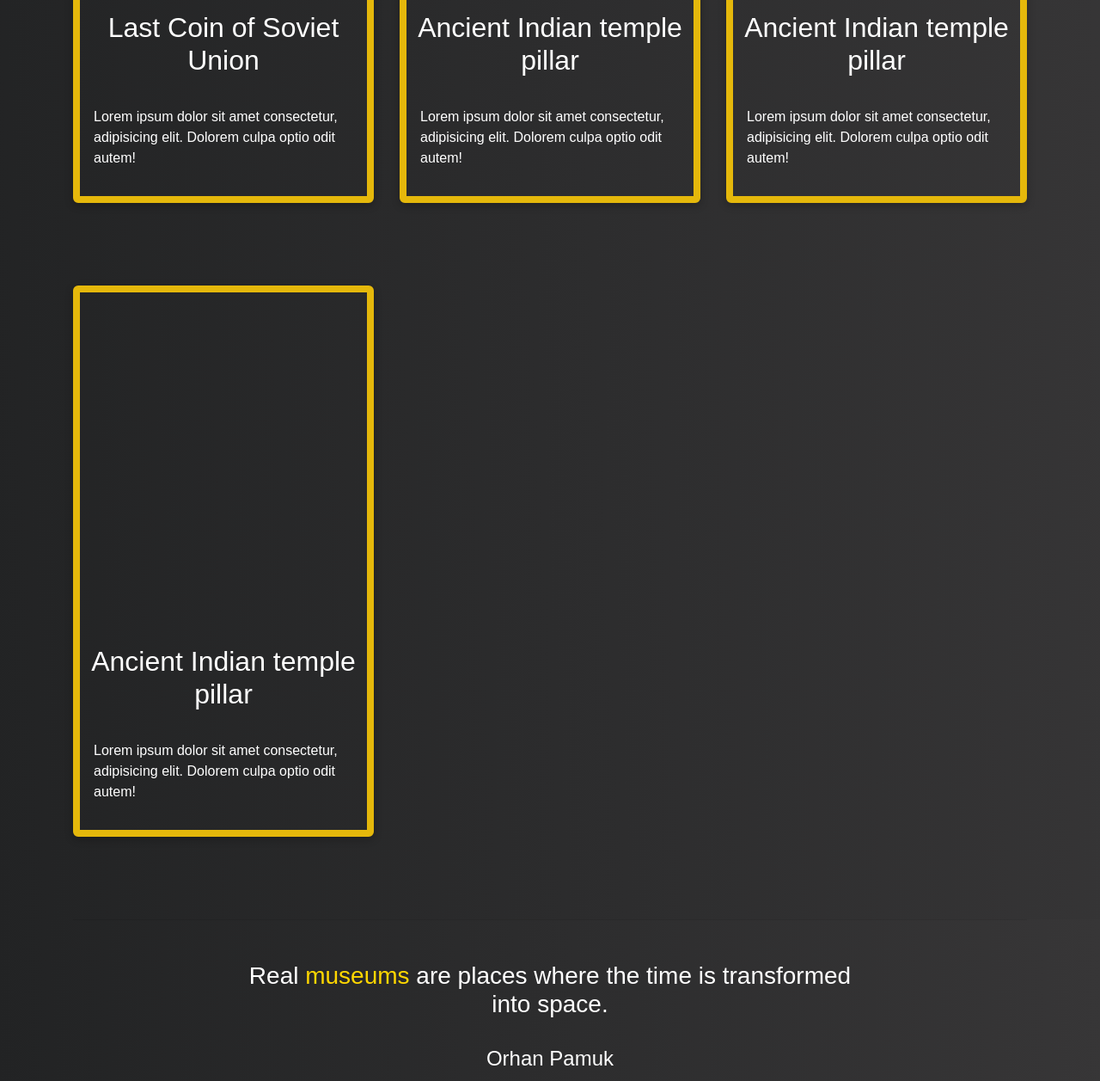
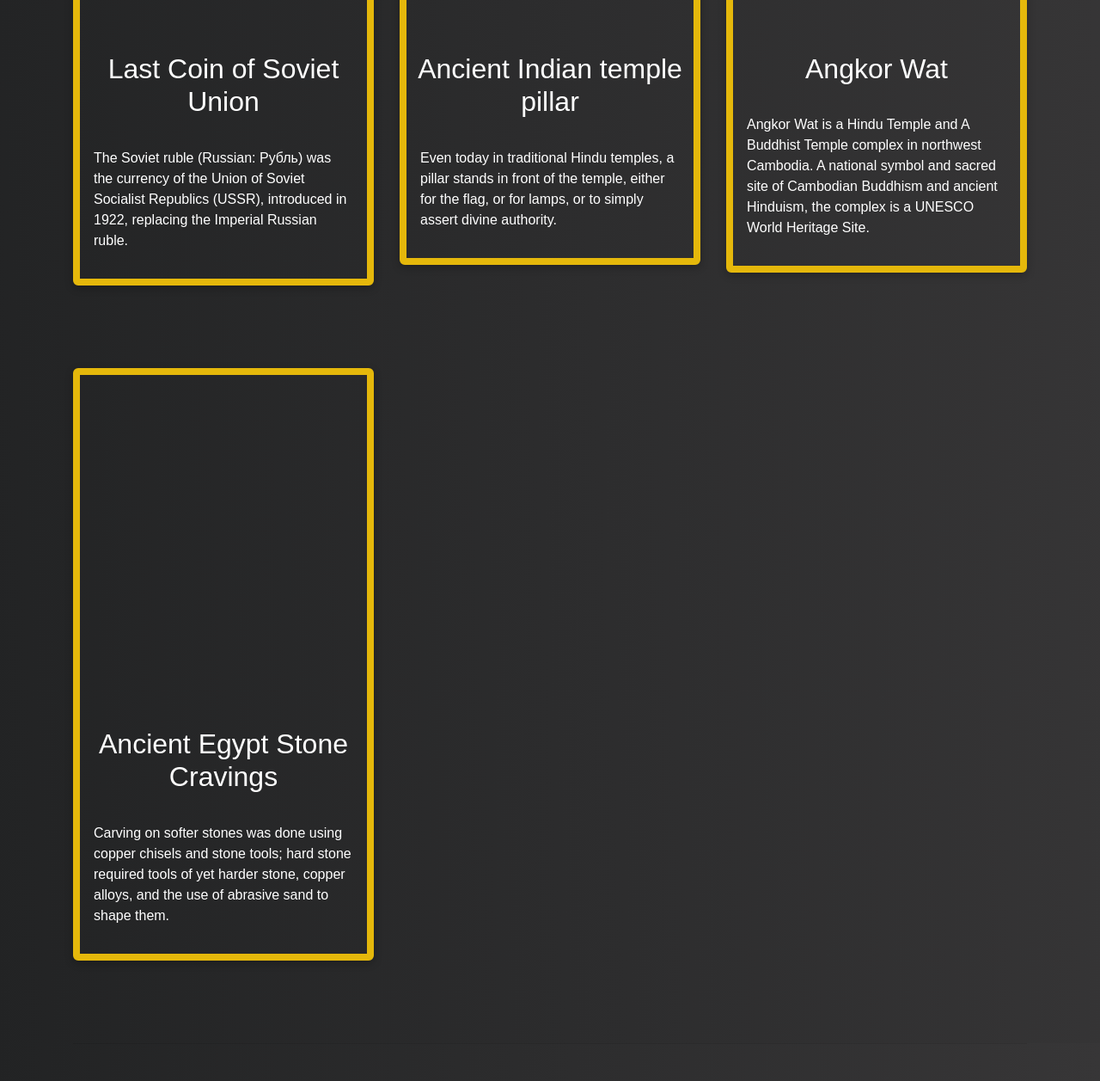
Before and after one commit to EthicalHitler/ArtAR, a plain HTML site: page tryNow.html in a window 1280 px wide. Shown: the part 1310-2567 px from the top of the page at 86% size. Drawn offline with nearby package versions, Linux system fonts and the light colour scheme; a script that the page names is missing; a web font is replaced by a local one.

Commit message:
Update tryNow.html

```diff
--- a/tryNow.html
+++ b/tryNow.html
@@ -70,7 +70,7 @@
                     <section class="attribution">
                       <span class="desc">
                           <h2>Guardian Angel</h1>
-                          <p>Lorem ipsum dolor sit amet consectetur, adipisicing elit. Dolorem culpa optio odit autem!</p>
+                          <p>A guardian angel is a type of angel that is assigned to protect and guide a particular person, group or nation. Belief in tutelary beings can be traced throughout all antiquity.</p>
                       </span>
                     </section>
                   </div>
@@ -89,7 +89,7 @@
                   <section class="attribution">
                     <span class="desc">
                         <h2>San Pedro</h1>
-                        <p>Lorem ipsum dolor sit amet consectetur, adipisicing elit. Dolorem culpa optio odit autem!</p>
+                        <p>Saint Pedro Calungsod (Latin: Petrus Calungsod, Italian: Pietro Calungsod; (July 21, 1654 – April 2, 1672), also known as Peter Calungsod or Pedro Calonsor, is a Roman Catholic.</p>
                     </span>
                   </section>
                 </div>
@@ -109,7 +109,7 @@
                     <section class="attribution">
                       <span class="desc">
                           <h2>Mosses</h1>
-                          <p>Lorem ipsum dolor sit amet consectetur, adipisicing elit. Dolorem culpa optio odit autem!</p>
+                          <p>Moses was the leader of the Israelites and lawgiver to whom the authorship, or "acquisition from heaven", of the Torah (the first five books of the Bible) is attributed.</p>
                       </span>
                     </section>
                   </div>
@@ -128,7 +128,7 @@
                     <section class="attribution">
                       <span class="desc">
                           <h2>Last Coin of Soviet Union</h1>
-                          <p>Lorem ipsum dolor sit amet consectetur, adipisicing elit. Dolorem culpa optio odit autem!</p>
+                          <p>The Soviet ruble (Russian: Рубль) was the currency of the Union of Soviet Socialist Republics (USSR), introduced in 1922, replacing the Imperial Russian ruble.</p>
                       </span>
                     </section>
                   </div>
@@ -147,7 +147,7 @@
                     <section class="attribution">
                       <span class="desc">
                           <h2>Ancient Indian temple pillar</h1>
-                          <p>Lorem ipsum dolor sit amet consectetur, adipisicing elit. Dolorem culpa optio odit autem!</p>
+                          <p>Even today in traditional Hindu temples, a pillar stands in front of the temple, either for the flag, or for lamps, or to simply assert divine authority.</p>
                       </span>
                     </section>
                   </div>
@@ -165,8 +165,8 @@
                     </model-viewer>
                     <section class="attribution">
                       <span class="desc">
-                          <h2>Ancient Indian temple pillar</h1>
-                          <p>Lorem ipsum dolor sit amet consectetur, adipisicing elit. Dolorem culpa optio odit autem!</p>
+                          <h2>Angkor Wat</h1>
+                          <p>Angkor Wat is a Hindu Temple and A Buddhist Temple complex in northwest Cambodia. A national symbol and sacred site of Cambodian Buddhism and ancient Hinduism, the complex is a UNESCO World Heritage Site.</p>
                       </span>
                     </section>
                   </div>
@@ -184,8 +184,8 @@
                     </model-viewer>
                     <section class="attribution">
                       <span class="desc">
-                          <h2>Ancient Indian temple pillar</h1>
-                          <p>Lorem ipsum dolor sit amet consectetur, adipisicing elit. Dolorem culpa optio odit autem!</p>
+                          <h2>Ancient Egypt Stone Cravings</h1>
+                          <p> Carving on softer stones was done using copper chisels and stone tools; hard stone required tools of yet harder stone, copper alloys, and the use of abrasive sand to shape them.</p>
                       </span>
                     </section>
                   </div>
```
